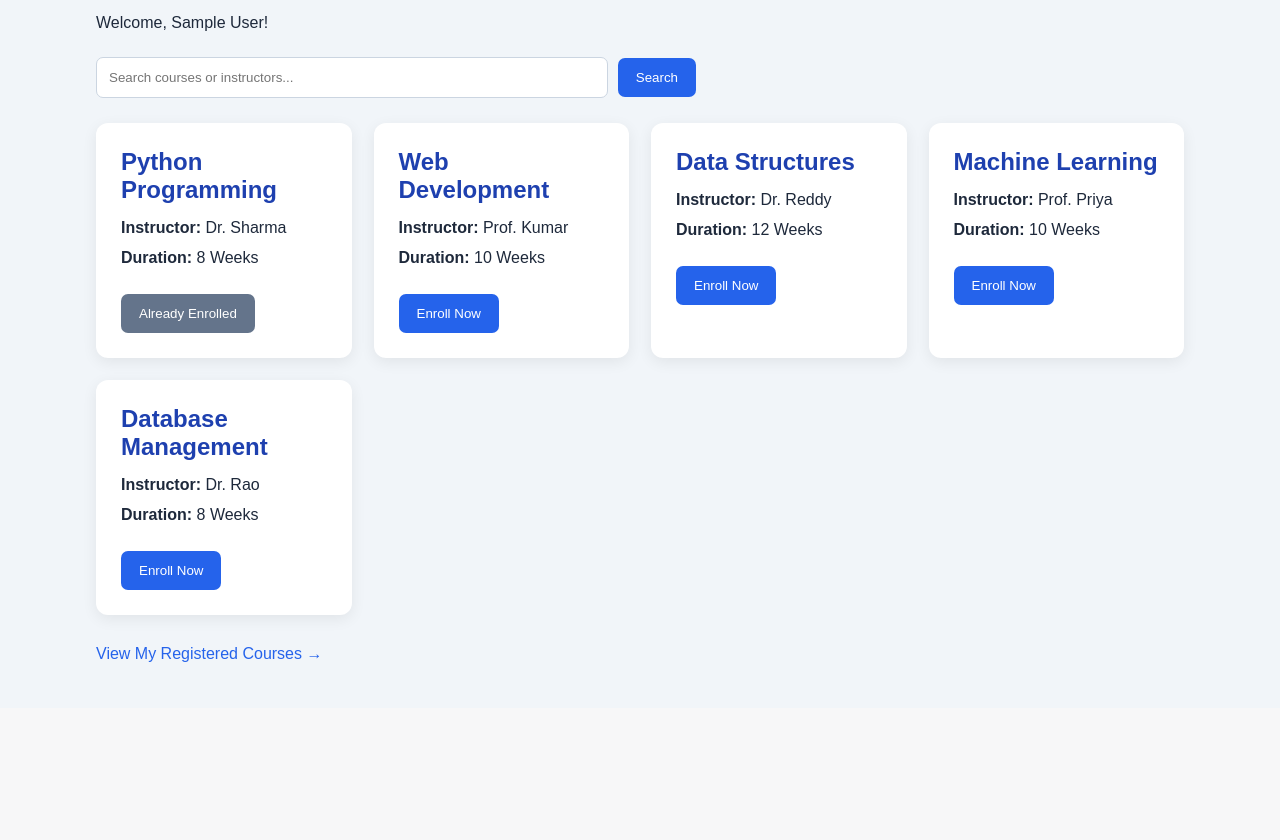
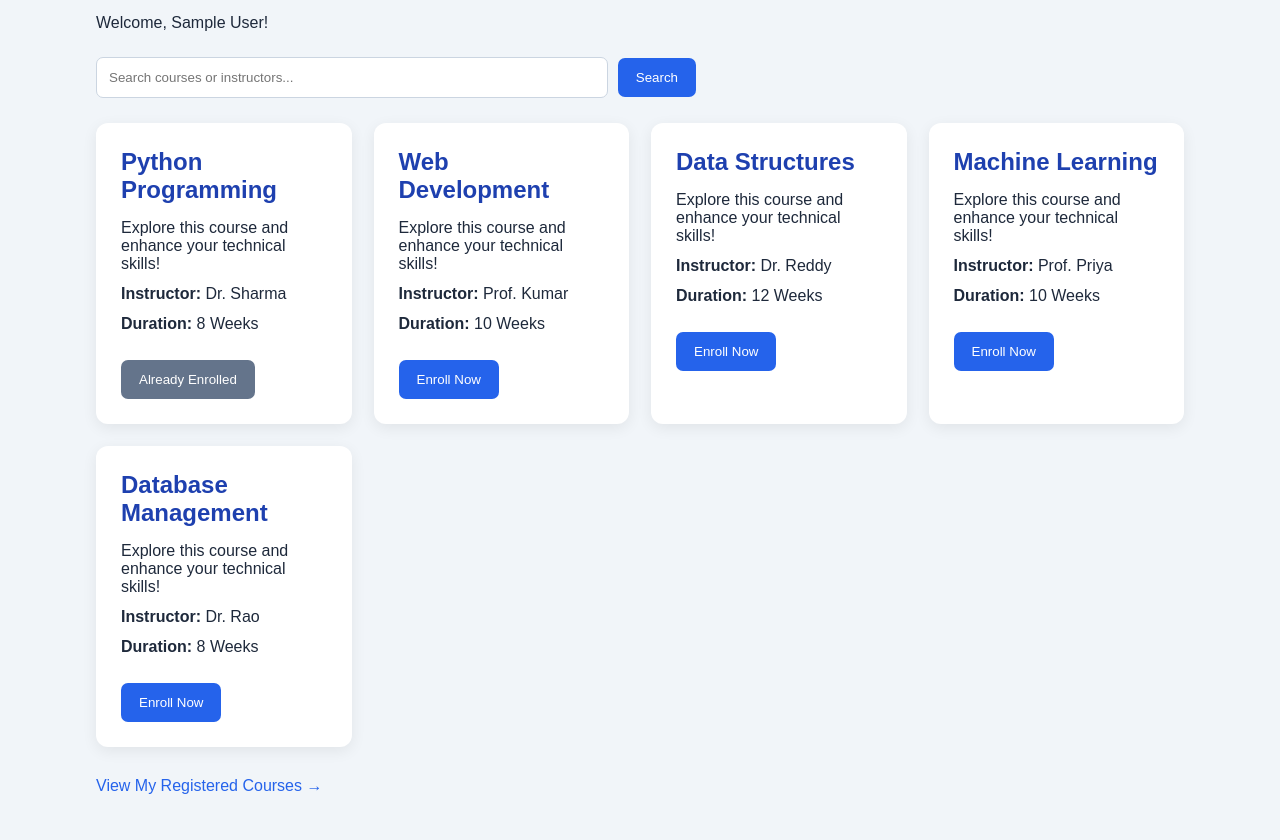
Before and after one commit to ValliYanamadala/StudentCourseRegistration, a Flask app: page /courses/1 in a window 1280 px wide. Shown: the part 152-992 px from the top of the page. Before the commit the page ends 814 px from the top, so only its background shows below. Run offline with Flask 3, Linux system fonts and the light colour scheme; data comes from the database, SQL or seed files in the repository; tables that the repository leaves empty hold one stand-in row (values such as "Sample post").

Commit message:
Add course descriptions

```diff
--- a/templates/courses.html
+++ b/templates/courses.html
@@ -62,7 +62,7 @@
         <div class="card">
 
             <h2>{{ course.course_name }}</h2>
-
+            <p>Explore this course and enhance your technical skills!</p>
             <p>
                 <strong>Instructor:</strong>
                 {{ course.instructor }}
```
